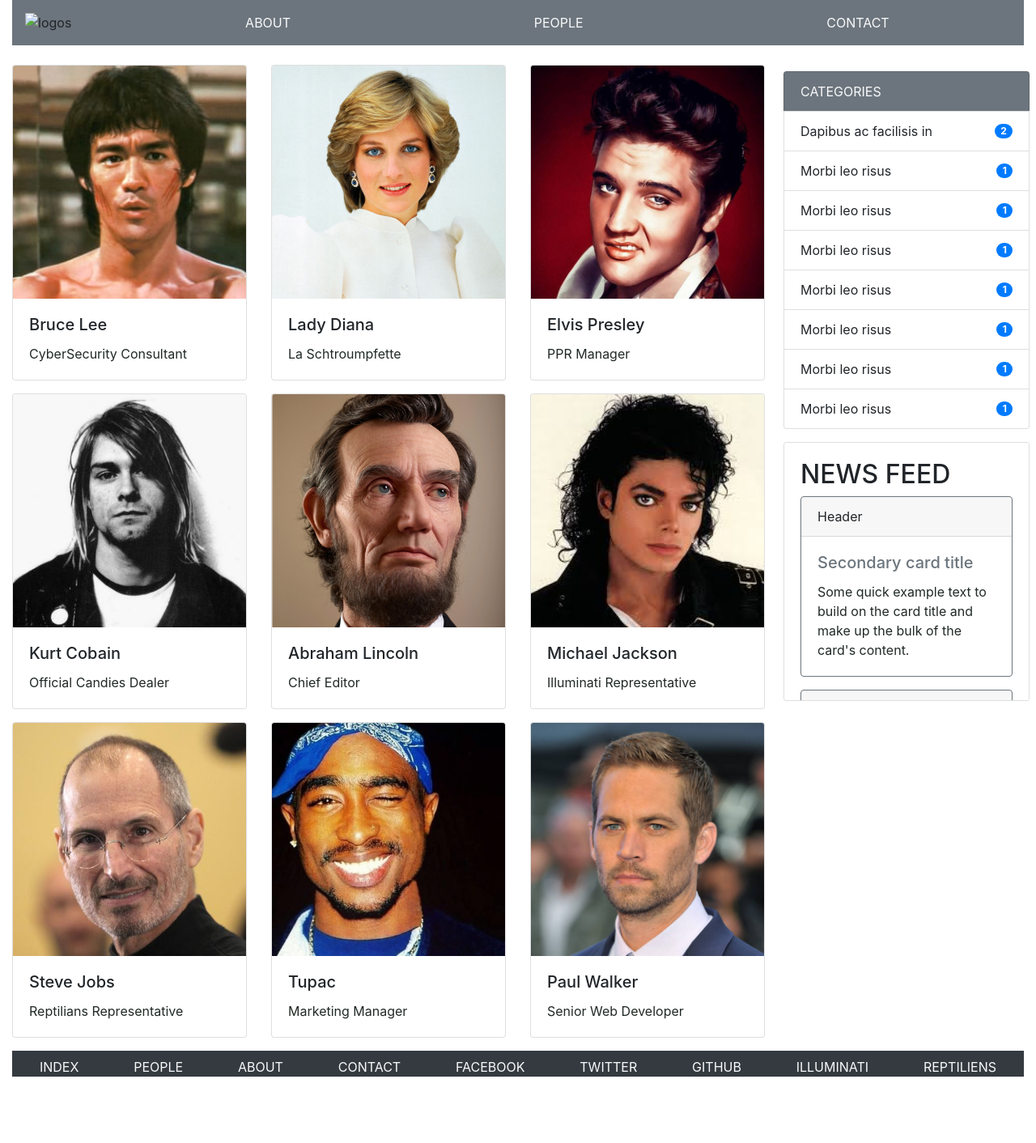
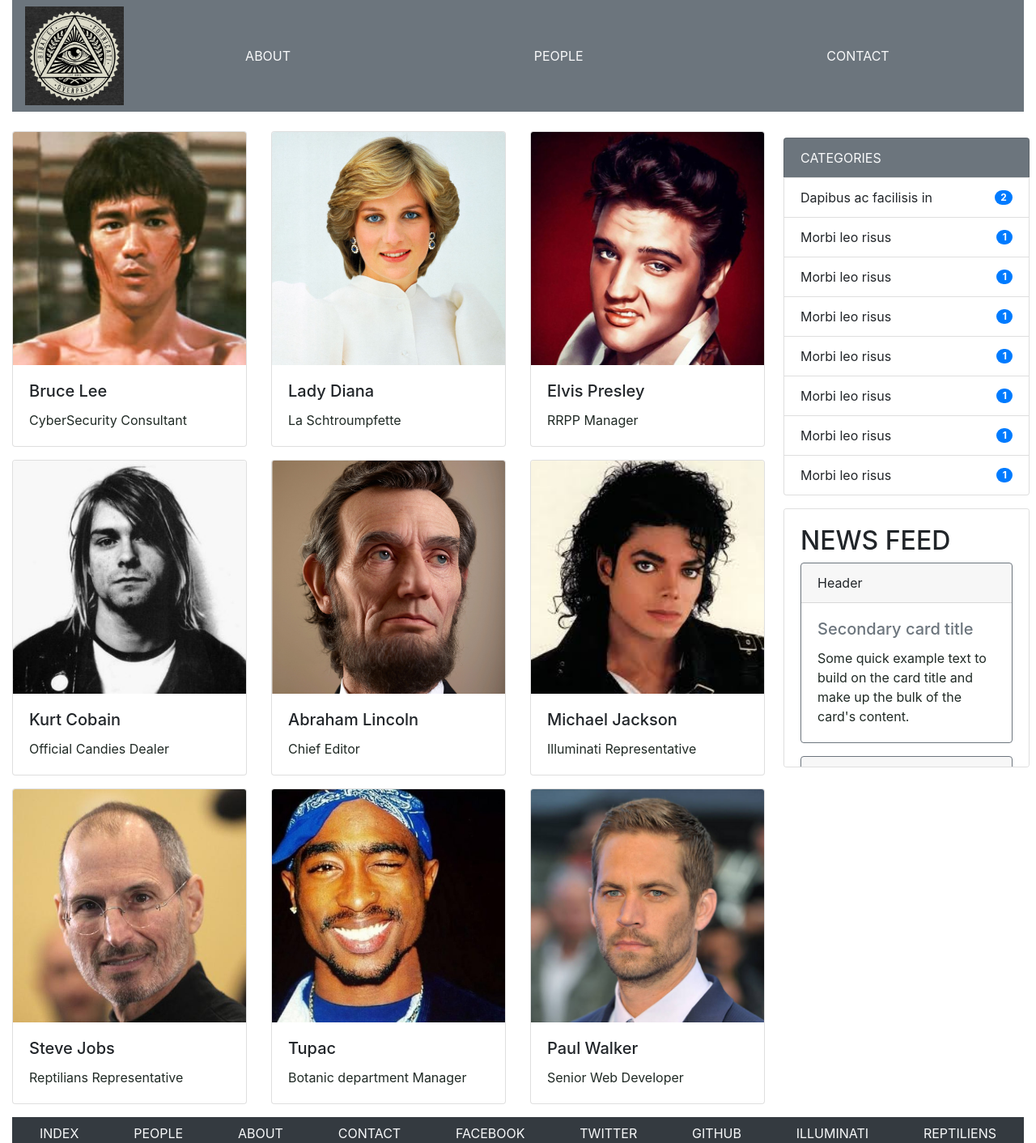
Before and after one commit to jmg64/consp_blog, a plain HTML site: page people.html in a window 1280 px wide. Shown: the whole page at 81% size. Before the commit the page ends 1330 px from the top, so only its background shows below. Drawn offline with nearby package versions, Linux system fonts and the light colour scheme.

Commit message:
modified few details in people.html

```diff
--- a/people.html
+++ b/people.html
@@ -16,7 +16,7 @@
         <!--NAVBAR-->
 
         <nav class="navbar navbar-expand-lg navbar-dark bg-secondary barrenav mb-4 ">
-            <img src="img/logos4.jpg" alt="logos" class="logos">
+            <img src="img/logos/logos4.jpg" alt="logos" class="logos">
             <button class="navbar-toggler" type="button" data-toggle="collapse" data-target="#navbarNavAltMarkup"
                 aria-controls="navbarNavAltMarkup" aria-expanded="false" aria-label="Toggle navigation">
                 <span class="navbar-toggler-icon"></span>
@@ -54,7 +54,7 @@
                         <img src="img/people/elvis.jpg" class="card-img-top" alt="...">
                         <div class="card-body">
                             <h5 class="card-title">Elvis Presley</h5>
-                            <p class="card-text">PPR Manager </p>
+                            <p class="card-text">RRPP Manager </p>
                         </div>
 
                     </div>
@@ -102,7 +102,7 @@
                         <img src="img/people/tupac.jpg" class="card-img-top" alt="...">
                         <div class="card-body">
                             <h5 class="card-title">Tupac</h5>
-                            <p class="card-text">Marketing Manager</p>
+                            <p class="card-text">Botanic department Manager</p>
                         </div>
                     </div>
                     <div class="card">
```
